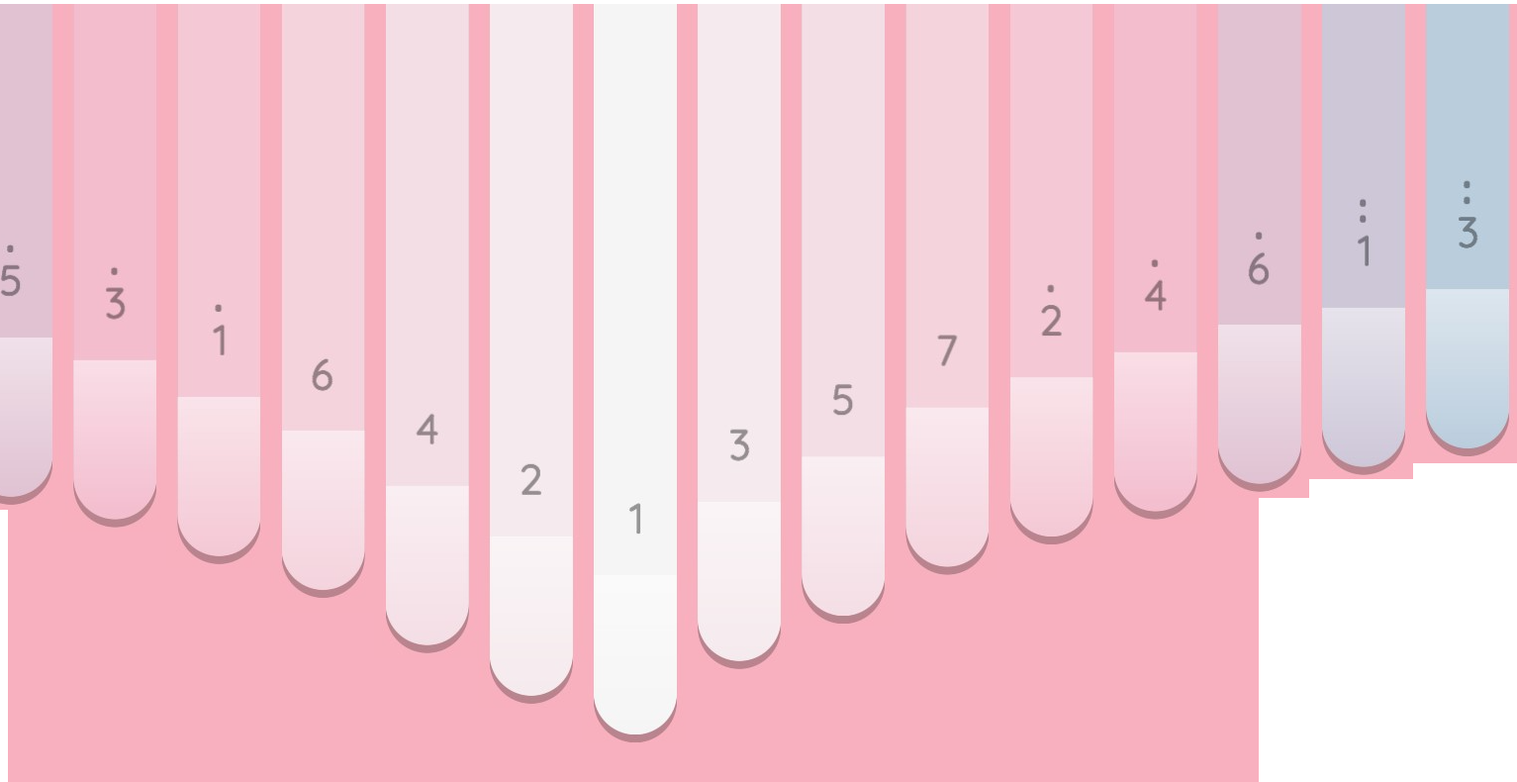
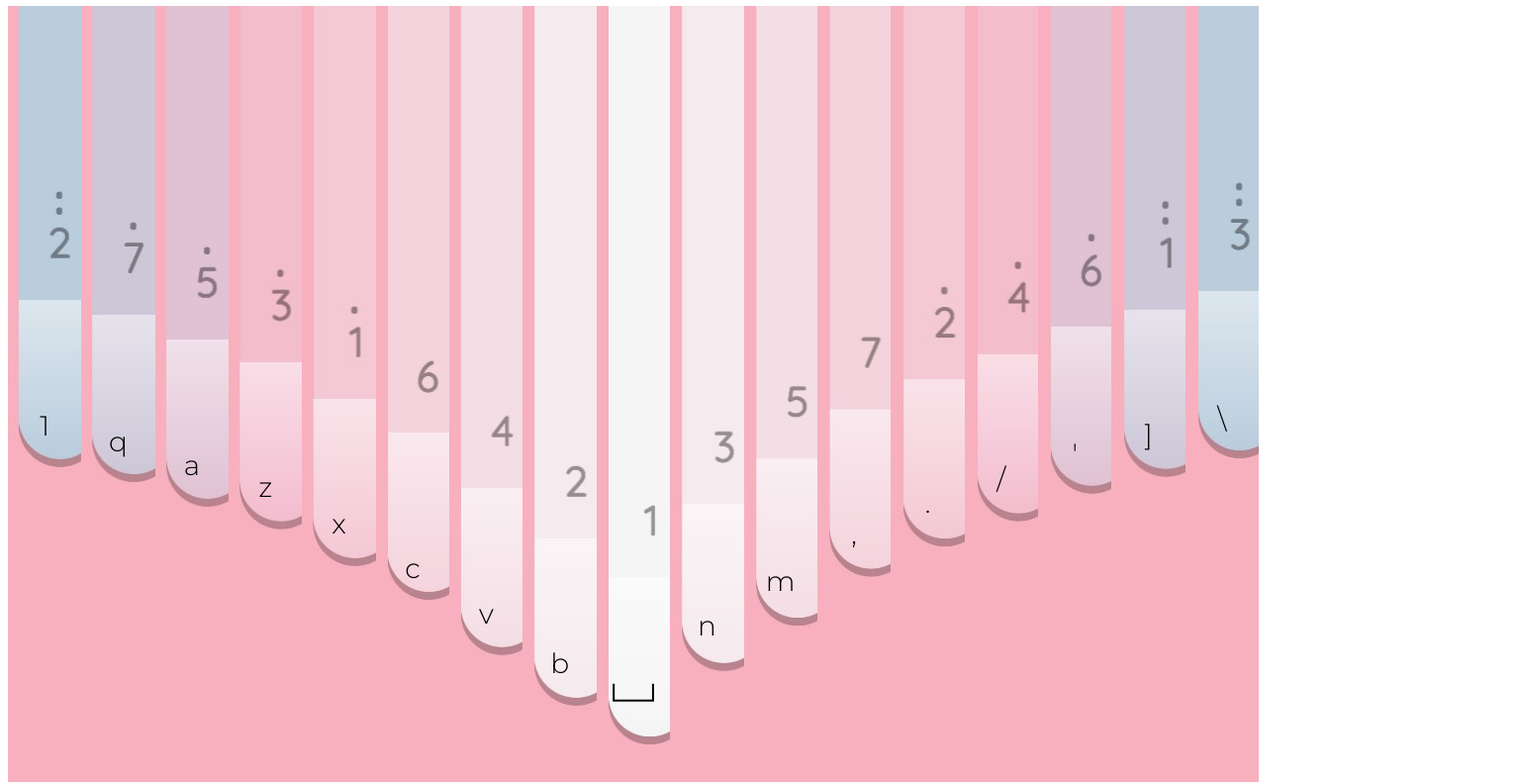
Before and after one commit to helenhua9600/Kalimba, a plain HTML site: page index.html in a window 1280 px wide. Shown: the part 76-866 px from the top of the page at 99% size, 1533 px wide, since content can reach past the window. Drawn offline with Linux system fonts and the light colour scheme.

Commit message:
added text to keys and styling to text + google font

```diff
--- a/index.html
+++ b/index.html
@@ -5,27 +5,32 @@
   <meta charset="UTF-8">
   <meta name="viewport" content="width=device-width, initial-scale=1.0">
   <title>Virtual Kalimba</title>
+
   <link rel="stylesheet" href="styles.css">
-</head>
+
+  <link rel="preconnect" href="https://fonts.googleapis.com">
+  <link rel="preconnect" href="https://fonts.gstatic.com" crossorigin>
+  <link href="https://fonts.googleapis.com/css2?family=Montserrat:wght@300&display=swap" rel="stylesheet"></head>
+
   <h1 class="title">Virtual Kalimba</h1>
     <div class ="kalimba">
-      <div class="keys 1"><img src="images/1.png" /></div>
-      <div class="keys 2"><img src="images/2.png" /></div>
-      <div class="keys 3"><img src="images/3.png" /></div>
-      <div class="keys 4"><img src="images/4.png" /></div>
-      <div class="keys 5"><img src="images/5.png" /></div>
-      <div class="keys 6"><img src="images/6.png" /></div>
-      <div class="keys 7"><img src="images/7.png" /></div>
-      <div class="keys 8"><img src="images/8.png" /></div>
-      <div class="keys 9"><img src="images/9.png" /></div> <!-- middle -->
-      <div class="keys 10"><img src="images/10.png" /></div>
-      <div class="keys 11"><img src="images/11.png" /></div>
-      <div class="keys 12"><img src="images/12.png" /></div>
-      <div class="keys 13"><img src="images/13.png" /></div>
-      <div class="keys 14"><img src="images/14.png" /></div>
-      <div class="keys 15"><img src="images/15.png" /></div>
-      <div class="keys 16"><img src="images/16.png" /></div>
-      <div class="keys 17"><img src="images/17.png" /></div>
+      <div class="keys 1 one"> <p>1</p> </div>
+      <div class="keys 2 two"> <p>q</p> </div>
+      <div class="keys 3 three"> <p>a</p> </div>
+      <div class="keys 4 four"> <p>z</p> </div>
+      <div class="keys 5 five"> <p>x</p> </div>
+      <div class="keys 6 six"> <p>c</p> </div>
+      <div class="keys 7 seven"> <p>v</p> </div>
+      <div class="keys 8 eight"> <p>b</p> </div>
+      <div class="keys 9 nine"> <p>└─┘</p> </div> <!-- middle -->
+      <div class="keys 10 ten"> <p>n</p> </div>
+      <div class="keys 11 eleven"> <p>m</p> </div>
+      <div class="keys 12 twelve"> <p>,</p> </div>
+      <div class="keys 13 thirteen"> <p>.</p> </div>
+      <div class="keys 14 fourteen"> <p>/</p> </div>
+      <div class="keys 15 fifteen"> <p>'</p> </div>
+      <div class="keys 16 sixteen"> <p>]</p> </div>
+      <div class="keys 17 seventeen"> <p>\</p> </div>
 
 
       <!-- add a hole or decor to the kalimba -->
--- a/index.js
+++ b/index.js
@@ -11,7 +11,7 @@ function handleClick() {
   // find what note is played
   var classes = this.className; // always returns in format "keys [note]"
 
-  var note = classes.substring(5);
+  var note = classes.substring(5,6);
 
   playNote(note);
 }
--- a/styles.css
+++ b/styles.css
@@ -1,3 +1,8 @@
+.title {
+  font-family: 'Montserrat', sans-serif;
+  font-weight: bold;
+  text-decoration: underline;
+}
 .kalimba {
   background-color: #f8b0bf;
   height: 1000px;
@@ -5,9 +10,88 @@
   flex-direction: row;
   align-items: start;
   justify-content: center;
-}
+  font-family: 'Montserrat', sans-serif;}
 
 .keys {
   width: 105px;
   height: auto;
+  display: flex;
+  justify-content: center;
+  align-items:end;
+
 }
+
+p {
+  margin-bottom: 30px ;
+  font-size: 28px;
+
+}
+
+.one {
+  background-image: url("images/1.png");
+  height:471px;
+}
+.two {
+  background-image: url("images/2.png");
+  height:487px;
+}
+.three {
+  background-image: url("images/3.png");
+  height:511px;
+}
+.four {
+  background-image: url("images/4.png");
+  height:533px;
+}
+.five {
+  background-image: url("images/5.png");
+  height:570px;
+}
+.six {
+  background-image: url("images/6.png");
+  height:615px;
+}
+.seven {
+  background-image: url("images/7.png");
+  height:661px;
+}
+.eight {
+  background-image: url("images/8.png");
+  height:711px;
+}
+.nine {
+  background-image: url("images/9.png");
+  height:747px;
+}
+.ten {
+  background-image: url("images/10.png");
+  height:673px;
+}
+.eleven {
+  background-image: url("images/11.png");
+  height:628px;
+}
+.twelve {
+  background-image: url("images/12.png");
+  height:580px;
+}
+.thirteen {
+  background-image: url("images/13.png");
+  height:549px;
+}
+.fourteen {
+  background-image: url("images/14.png");
+  height:525px;
+}
+.fifteen {
+  background-image: url("images/15.png");
+  height:499px;
+}
+.sixteen {
+  background-image: url("images/16.png");
+  height:480px;
+}
+.seventeen {
+  background-image: url("images/17.png");
+  height:464px;
+}
```
